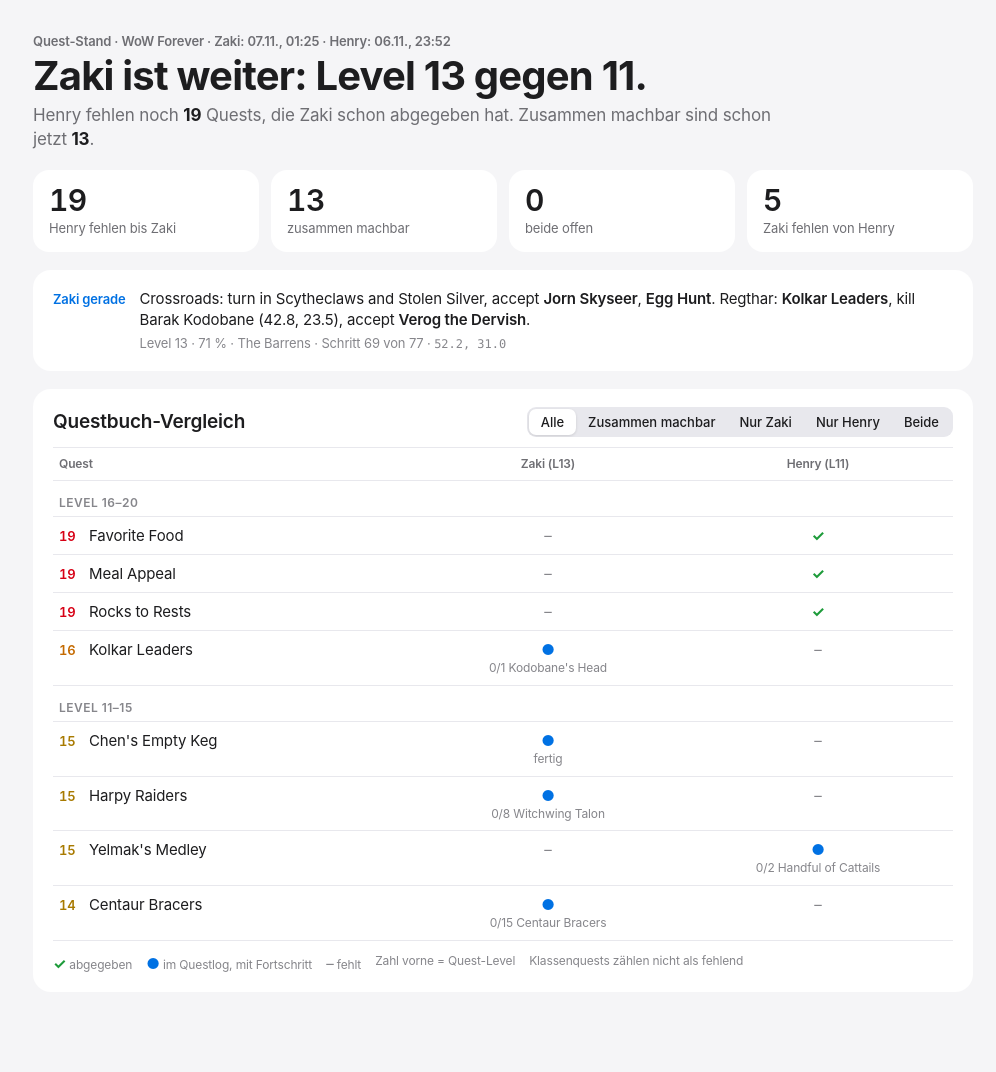
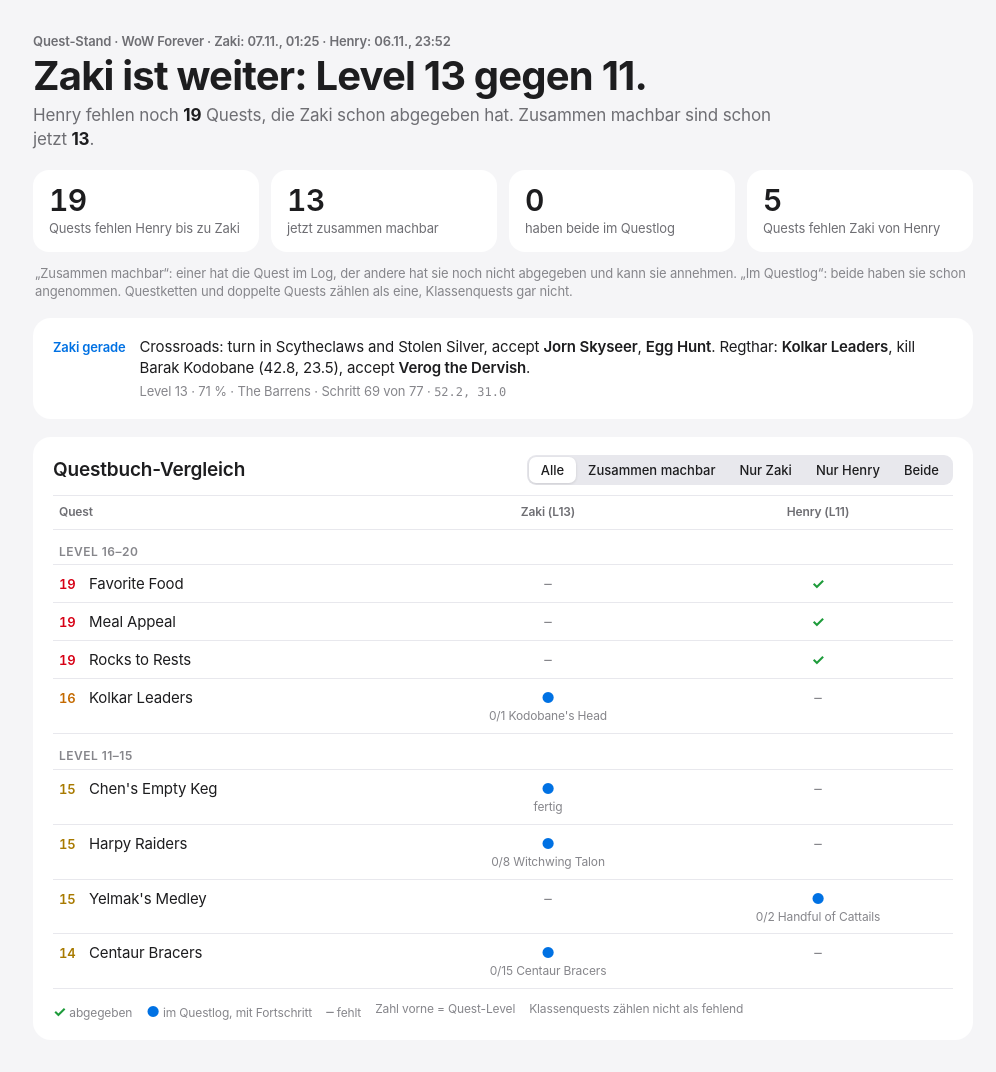
Before and after one commit to zabo-dev/quest-tracker, a plain HTML site: page index.html in a window 1280 px wide. Shown: the whole page, without its empty margins (137-1133 px from the left). Before the commit the page ends 1024 px from the top, so only its background shows below. Drawn offline with Linux system fonts and the light colour scheme.

Commit message:
Clearer labels for the four numbers
Co-Authored-By: Claude Opus 5.5 <noreply@anthropic.com>
Claude-Session: https://claude.ai/code/session_017PXqGFPNWSz4L5q2qJYsVP

```diff
--- a/index.html
+++ b/index.html
@@ -60,6 +60,7 @@ tr.band th { text-align: left; font-size: 12px; font-weight: 600; color: var(--i
 .lv.red { color: var(--red); } .lv.org { color: var(--orange); } .lv.yel { color: var(--amber); } .lv.grn { color: var(--green); } .lv.gry { color: var(--gray); }
 .st { font-weight: 700; font-size: 15px; } .st.done { color: var(--green); } .st.open { color: var(--blue); } .st.none { color: var(--ink3); font-weight: 400; }
 .cls { font-size: 11px; color: var(--ink3); border: 1px solid var(--line); border-radius: 980px; padding: 0 7px; white-space: nowrap; }
+.hint { font-size: 13px; color: var(--ink3); margin: -6px 2px 0; }
 .legend { font-size: 12px; color: var(--ink3); margin-top: 10px; display: flex; gap: 14px; flex-wrap: wrap; }
 .empty { padding: 18px 6px; color: var(--ink2); }
 @media (max-width: 640px) { .nums { grid-template-columns: repeat(2, minmax(0, 1fr)); } thead th.c { width: 22%; } }
@@ -126,11 +127,12 @@ tr.band th { text-align: left; font-size: 12px; font-weight: 600; color: var(--i
       <div class="sub">${sub}</div>
     </header>
     <div class="nums">
-      <div class="num"><b>${fr ? heMissing : "–"}</b><small>${F} fehlen bis ${M}</small></div>
-      <div class="num"><b>${fr ? togN : "–"}</b><small>zusammen machbar</small></div>
-      <div class="num"><b>${fr ? both : "–"}</b><small>beide offen</small></div>
-      <div class="num"><b>${fr ? iMissing : "–"}</b><small>${M} fehlen von ${F}</small></div>
+      <div class="num"><b>${fr ? heMissing : "–"}</b><small>Quests fehlen ${F} bis zu ${M}</small></div>
+      <div class="num"><b>${fr ? togN : "–"}</b><small>jetzt zusammen machbar</small></div>
+      <div class="num"><b>${fr ? both : "–"}</b><small>haben beide im Questlog</small></div>
+      <div class="num"><b>${fr ? iMissing : "–"}</b><small>Quests fehlen ${M} von ${F}</small></div>
     </div>
+    <p class="hint">„Zusammen machbar“: einer hat die Quest im Log, der andere hat sie noch nicht abgegeben und kann sie annehmen. „Im Questlog“: beide haben sie schon angenommen. Questketten und doppelte Quests zählen als eine, Klassenquests gar nicht.</p>
     <div class="card now"><span class="k">${M} gerade</span><p>${routeText}</p>
       <small>Level ${L} · ${pct} % · ${esc(me.zone)} · Schritt ${r.step || "?"} von ${r.steps || "?"}${r.coords ? ` · <span class="mono">${esc(r.coords)}</span>` : ""}</small></div>
     <div class="card">
```
